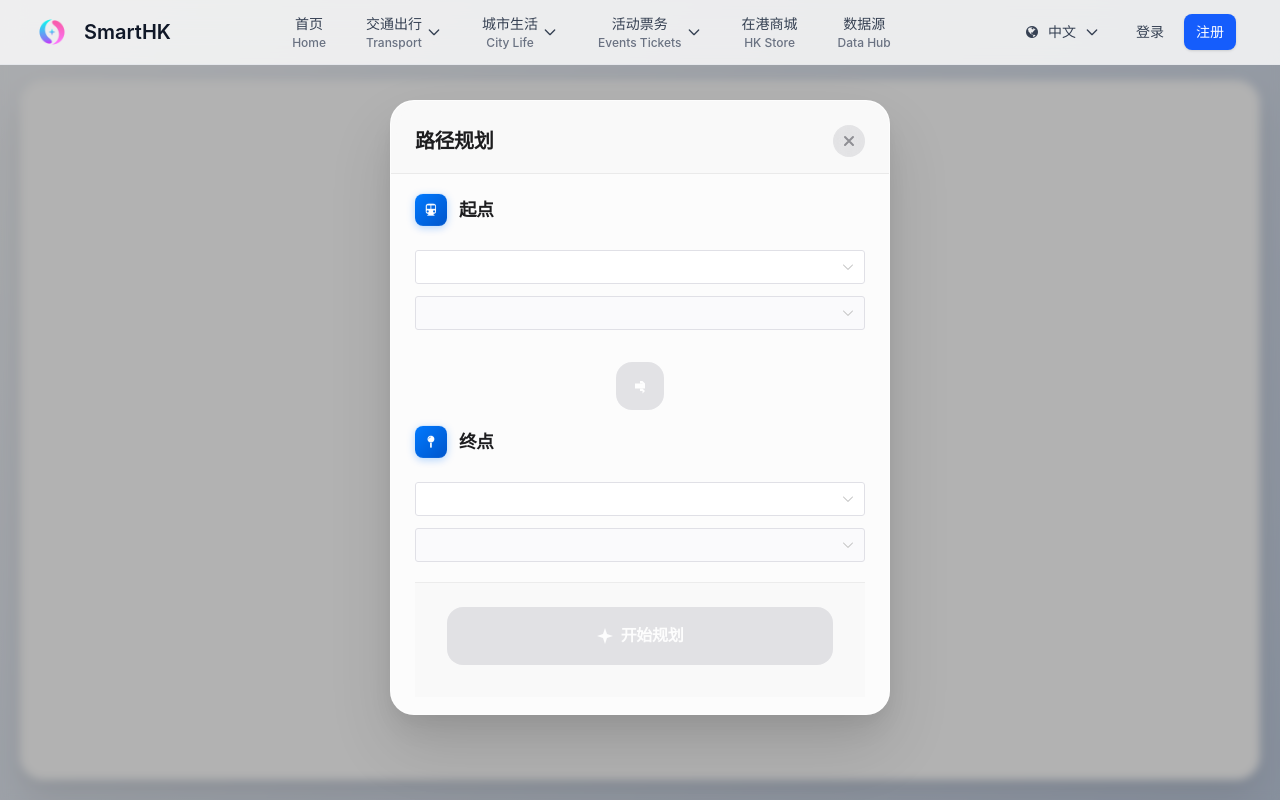
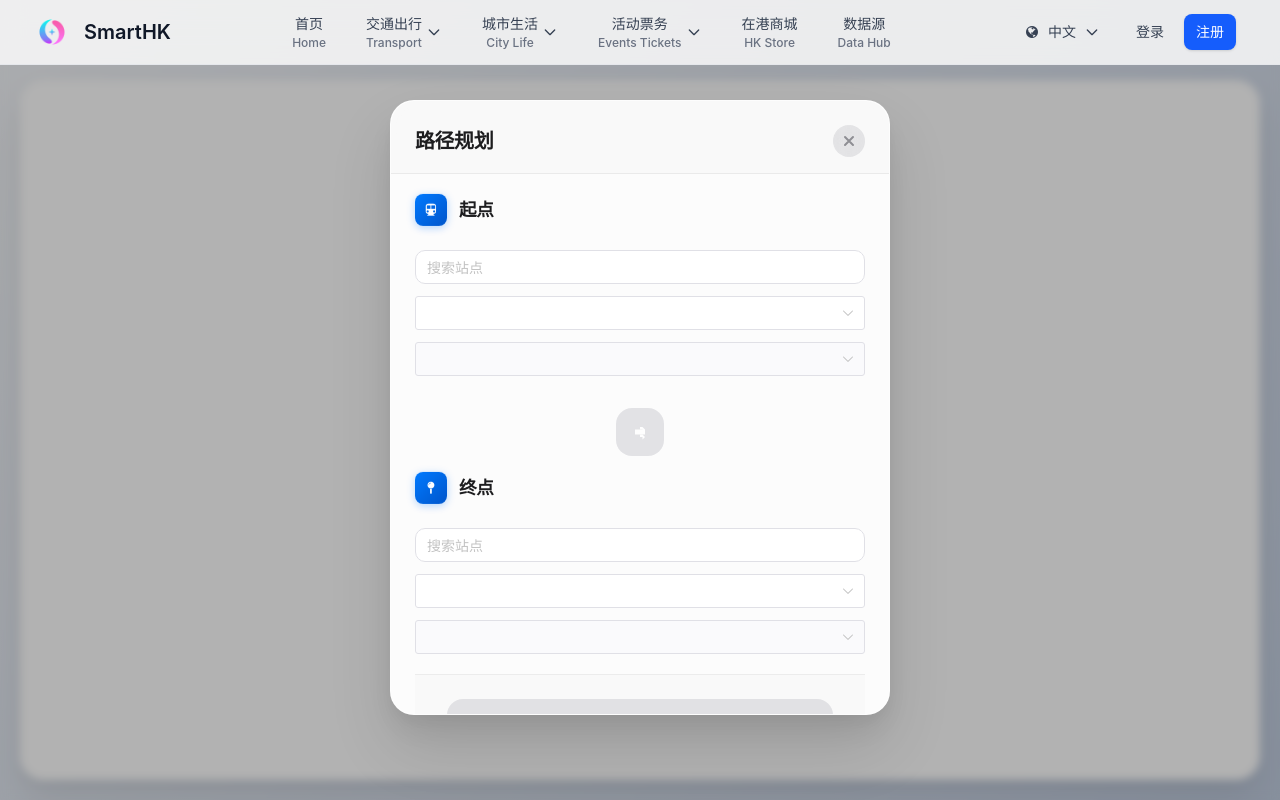
Before and after one commit to zoihkcom/ZoiHK-FrontEnd, a Vue app: page /subway in a window 1280 px wide. Both pictures are taken after a click on the element "选择起点". Built offline with nearby package versions, Linux system fonts and the light colour scheme.

Commit message:
feat: 优化地铁站点搜索功能，增强搜索结果的准确性与用户体验，调整相关组件样式以提升界面美观性。

```diff
--- a/src/App.vue
+++ b/src/App.vue
@@ -14,7 +14,7 @@ const themeOverrides = {
     borderRadius: '10px'
   },
   Select: {
-    borderRadius: '12px'
+    borderRadius: '10px'
   }
 }
 </script>
--- a/src/api/metro-data.js
+++ b/src/api/metro-data.js
@@ -1949,33 +1949,65 @@ class HKMetroQuery {
    * @returns {Array} 匹配的站点信息数组
    */
   searchStations(keyword) {
-    const results = [];
-    const lowerKeyword = keyword.toLowerCase();
+    const normalizedKeyword = typeof keyword === "string" ? keyword.trim() : "";
+    if (!normalizedKeyword) {
+      return [];
+    }
+
+    const lowerKeyword = normalizedKeyword.toLowerCase();
+    const resultMap = new Map();
 
     Object.keys(this.data.lines).forEach((lineCode) => {
       const lineInfo = this.data.lines[lineCode];
       Object.keys(lineInfo.stations).forEach((stationCode) => {
         const station = lineInfo.stations[stationCode];
-        const englishMatch = station.station_name
-          .toLowerCase()
-          .includes(lowerKeyword);
-        const chineseMatch = station.station_name_zh.includes(keyword);
-
-        if (englishMatch || chineseMatch) {
-          results.push({
-            lineCode,
-            lineName: lineInfo.line_name,
-            lineNameZh: lineInfo.line_name_zh,
-            stationCode,
+        const englishName = (station.station_name || "").toLowerCase();
+        const englishMatch = englishName.includes(lowerKeyword);
+        const chineseMatch = (station.station_name_zh || "").includes(normalizedKeyword);
+
+        if (!englishMatch && !chineseMatch) {
+          return;
+        }
+
+        if (!resultMap.has(station.poiid)) {
+          resultMap.set(station.poiid, {
+            poiid: station.poiid,
             stationName: station.station_name,
             stationNameZh: station.station_name_zh,
-            poiid: station.poiid,
+            lines: [],
           });
         }
+
+        const target = resultMap.get(station.poiid);
+        target.lines.push({
+          lineCode,
+          lineName: lineInfo.line_name,
+          lineNameZh: lineInfo.line_name_zh,
+          stationCode,
+        });
       });
     });
 
-    return results;
+    const results = Array.from(resultMap.values()).map((item) => ({
+      ...item,
+      lines: item.lines.sort((a, b) => {
+        const nameA = a.lineNameZh || a.lineName || "";
+        const nameB = b.lineNameZh || b.lineName || "";
+        return nameA.localeCompare(nameB, "zh-Hans-CN");
+      }),
+    }));
+
+    return results.sort((a, b) => {
+      const zhA = a.stationNameZh || a.stationName || "";
+      const zhB = b.stationNameZh || b.stationName || "";
+      const zhCompare = zhA.localeCompare(zhB, "zh-Hans-CN");
+      if (zhCompare !== 0) {
+        return zhCompare;
+      }
+      const enA = a.stationName || "";
+      const enB = b.stationName || "";
+      return enA.localeCompare(enB);
+    });
   }
 
   /**
--- a/src/views/Subway.vue
+++ b/src/views/Subway.vue
@@ -58,11 +58,23 @@
                   <span class="section-icon"><i class="fa fa-subway"></i></span>
                   <span class="section-label">起点</span>
                 </div>
+                <div class="flex flex-col gap-3">
+                  <div class="flex flex-col gap-2">
+                    <n-auto-complete v-model:value="startSearchKeyword" :options="startSearchOptions" clearable
+                      placeholder="搜索站点" class="w-full" @select="handleStartSearchSelect"
+                      @clear="handleStartSearchClear" />
+                    <n-select v-if="startNeedLineSelection" v-model:value="startPendingLineCode"
+                      :options="startLineChoiceOptions" placeholder="选择线路" size="small" />
+                    <p v-if="startNeedLineSelection" class="text-xs leading-4 text-slate-500">
+                      该站点包含多条线路，请先选择线路。
+                    </p>
+                  </div>
                   <div class="selector-group">
                     <n-select v-model:value="selectedStartLine" :options="lineOptions" :disabled="!subwayData"
                       placeholder="选择线路" @update:value="onStartLineChange" />
                     <n-select v-model:value="selectedStartPoiid" :options="startStationOptions"
                       :disabled="!startLineStations.length" placeholder="选择站点" @update:value="onStartStationChange" />
+                  </div>
                 </div>
               </div>
 
@@ -80,11 +92,23 @@
                   <span class="section-icon"><i class="fa fa-map-pin"></i></span>
                   <span class="section-label">终点</span>
                 </div>
+                <div class="flex flex-col gap-3">
+                  <div class="flex flex-col gap-2">
+                    <n-auto-complete v-model:value="endSearchKeyword" :options="endSearchOptions" clearable
+                      placeholder="搜索站点" class="w-full" @select="handleEndSearchSelect"
+                      @clear="handleEndSearchClear" />
+                    <n-select v-if="endNeedLineSelection" v-model:value="endPendingLineCode"
+                      :options="endLineChoiceOptions" placeholder="选择线路" size="small" />
+                    <p v-if="endNeedLineSelection" class="text-xs leading-4 text-slate-500">
+                      该站点包含多条线路，请先选择线路。
+                    </p>
+                  </div>
                   <div class="selector-group">
                     <n-select v-model:value="selectedEndLine" :options="lineOptions" :disabled="!subwayData"
                       placeholder="选择线路" @update:value="onEndLineChange" />
                     <n-select v-model:value="selectedEndPoiid" :options="endStationOptions"
                       :disabled="!endLineStations.length" placeholder="选择站点" @update:value="onEndStationChange" />
+                  </div>
                 </div>
               </div>
 
@@ -396,13 +420,39 @@
 </template>
 
 <script setup>
-import { ref, onMounted, onUnmounted, computed } from 'vue'
+import { ref, onMounted, onUnmounted, computed, watch, nextTick } from 'vue'
 import Navbar from '@/components/Navbar.vue'
 import '@/styles/subway.css'
 import { HKMetroQuery } from '@/api/metro-data.js'
 
 // 创建 HKMetroQuery 实例
 const hkMetro = new HKMetroQuery()
+const MAX_SEARCH_RESULTS = 12
+
+const formatStationLabel = (station) => {
+  const zhName = station.stationNameZh || station.stationName || ''
+  const enName = station.stationName && station.stationName !== station.stationNameZh
+    ? station.stationName
+    : ''
+  const lineText = station.lines.length > 1
+    ? '多线路'
+    : (station.lines[0]?.lineNameZh || station.lines[0]?.lineName || '')
+
+  return [zhName, enName, lineText].filter(Boolean).join(' · ')
+}
+
+const formatLineLabel = (line) => {
+  const zhName = line.lineNameZh || line.lineName || ''
+  const enName = line.lineName && line.lineName !== zhName ? line.lineName : ''
+  return [zhName, enName, line.lineCode].filter(Boolean).join(' · ')
+}
+
+const buildSearchOptions = (results) => {
+  return results.slice(0, MAX_SEARCH_RESULTS).map(station => ({
+    label: formatStationLabel(station),
+    value: station.poiid
+  }))
+}
 
 const iframeLoaded = ref(false)
 const iframeError = ref(false)
@@ -432,6 +482,14 @@ const selectedStartLine = ref('')
 const selectedEndLine = ref('')
 const selectedStartPoiid = ref('')
 const selectedEndPoiid = ref('')
+
+// 搜索相关状态
+const startSearchKeyword = ref('')
+const endSearchKeyword = ref('')
+const selectedStartSearchStation = ref(null)
+const selectedEndSearchStation = ref(null)
+const startPendingLineCode = ref('')
+const endPendingLineCode = ref('')
 
 // 站点相关的计算属性
 const startStationName = computed(() => {
@@ -483,6 +541,59 @@ const endStationOptions = computed(() => {
   return endLineStations.value.map(st => ({
     label: st.sp ? `${st.n} (${st.sp})` : st.n,
     value: st.poiid
+  }))
+})
+
+const startSearchResults = computed(() => {
+  if (!startSearchKeyword.value.trim()) return []
+  return hkMetro.searchStations(startSearchKeyword.value.trim())
+})
+
+const endSearchResults = computed(() => {
+  if (!endSearchKeyword.value.trim()) return []
+  return hkMetro.searchStations(endSearchKeyword.value.trim())
+})
+
+const startSearchResultMap = computed(() => {
+  const map = {}
+  startSearchResults.value.forEach(item => {
+    map[item.poiid] = item
+  })
+  return map
+})
+
+const endSearchResultMap = computed(() => {
+  const map = {}
+  endSearchResults.value.forEach(item => {
+    map[item.poiid] = item
+  })
+  return map
+})
+
+const startSearchOptions = computed(() => buildSearchOptions(startSearchResults.value))
+const endSearchOptions = computed(() => buildSearchOptions(endSearchResults.value))
+
+const startNeedLineSelection = computed(() => {
+  return selectedStartSearchStation.value && selectedStartSearchStation.value.lines.length > 1
+})
+
+const endNeedLineSelection = computed(() => {
+  return selectedEndSearchStation.value && selectedEndSearchStation.value.lines.length > 1
+})
+
+const startLineChoiceOptions = computed(() => {
+  if (!startNeedLineSelection.value || !selectedStartSearchStation.value) return []
+  return selectedStartSearchStation.value.lines.map(line => ({
+    label: formatLineLabel(line),
+    value: line.lineCode
+  }))
+})
+
+const endLineChoiceOptions = computed(() => {
+  if (!endNeedLineSelection.value || !selectedEndSearchStation.value) return []
+  return selectedEndSearchStation.value.lines.map(line => ({
+    label: formatLineLabel(line),
+    value: line.lineCode
   }))
 })
 
@@ -557,6 +668,127 @@ const findLineByPoiid = (poiid) => {
 
   return null
 }
+
+const getSubwayLinesContainingPoiid = (poiid) => {
+  if (!subwayData.value || !poiid) return []
+  return subwayData.value.l.filter(line => line.st.some(st => st.poiid === poiid))
+}
+
+const matchSubwayLine = (poiid, lineMeta) => {
+  const candidates = getSubwayLinesContainingPoiid(poiid)
+  if (!candidates.length) return null
+
+  if (lineMeta) {
+    const chineseMatch = candidates.find(line => line.ln === lineMeta.lineNameZh || line.kn === lineMeta.lineNameZh)
+    if (chineseMatch) return chineseMatch
+
+    const englishMatch = candidates.find(line => line.la === lineMeta.lineName || line.kn === lineMeta.lineName)
+    if (englishMatch) return englishMatch
+  }
+
+  return candidates[0]
+}
+
+const applySearchSelection = async (type, station, lineMeta) => {
+  if (!subwayData.value) {
+    console.warn('地铁数据尚未加载完成，无法应用搜索结果')
+    return
+  }
+
+  const matchedLine = matchSubwayLine(station.poiid, lineMeta)
+  if (!matchedLine) {
+    console.warn('未能在地铁图数据中匹配到对应线路', station, lineMeta)
+    return
+  }
+
+  const stationName = station.stationNameZh || station.stationName || ''
+
+  if (type === 'start') {
+    selectedStartLine.value = matchedLine.ls
+    selectedStartPoiid.value = station.poiid
+    startSearchKeyword.value = stationName
+    selectedStartSearchStation.value = null
+    startPendingLineCode.value = ''
+    await nextTick()
+    onStartStationChange()
+  } else {
+    selectedEndLine.value = matchedLine.ls
+    selectedEndPoiid.value = station.poiid
+    endSearchKeyword.value = stationName
+    selectedEndSearchStation.value = null
+    endPendingLineCode.value = ''
+    await nextTick()
+    onEndStationChange()
+  }
+}
+
+const handleStartSearchSelect = async (value) => {
+  const station = startSearchResultMap.value[value]
+  if (!station) return
+
+  startSearchKeyword.value = station.stationNameZh || station.stationName || ''
+
+  if (station.lines.length === 1) {
+    await applySearchSelection('start', station, station.lines[0])
+  } else {
+    selectedStartSearchStation.value = station
+    startPendingLineCode.value = ''
+  }
+}
+
+const handleEndSearchSelect = async (value) => {
+  const station = endSearchResultMap.value[value]
+  if (!station) return
+
+  endSearchKeyword.value = station.stationNameZh || station.stationName || ''
+
+  if (station.lines.length === 1) {
+    await applySearchSelection('end', station, station.lines[0])
+  } else {
+    selectedEndSearchStation.value = station
+    endPendingLineCode.value = ''
+  }
+}
+
+const handleStartSearchClear = () => {
+  startSearchKeyword.value = ''
+  selectedStartSearchStation.value = null
+  startPendingLineCode.value = ''
+}
+
+const handleEndSearchClear = () => {
+  endSearchKeyword.value = ''
+  selectedEndSearchStation.value = null
+  endPendingLineCode.value = ''
+}
+
+watch(startPendingLineCode, async (lineCode) => {
+  if (!lineCode || !selectedStartSearchStation.value) return
+  const targetLine = selectedStartSearchStation.value.lines.find(line => line.lineCode === lineCode)
+  if (!targetLine) return
+  await applySearchSelection('start', selectedStartSearchStation.value, targetLine)
+})
+
+watch(endPendingLineCode, async (lineCode) => {
+  if (!lineCode || !selectedEndSearchStation.value) return
+  const targetLine = selectedEndSearchStation.value.lines.find(line => line.lineCode === lineCode)
+  if (!targetLine) return
+  await applySearchSelection('end', selectedEndSearchStation.value, targetLine)
+})
+
+watch(startSearchKeyword, (value) => {
+  if (!value) {
+    selectedStartSearchStation.value = null
+    startPendingLineCode.value = ''
+  }
+})
+
+watch(endSearchKeyword, (value) => {
+  if (!value) {
+    selectedEndSearchStation.value = null
+    endPendingLineCode.value = ''
+  }
+})
 
 // 为选中的站点显示详情弹窗
 const showStationDetailForSelectedStation = (poiid) => {
```
Lines whose indentation alone changed are shown as unchanged.
